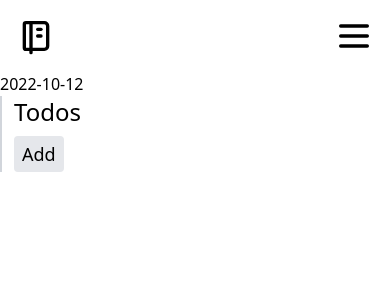
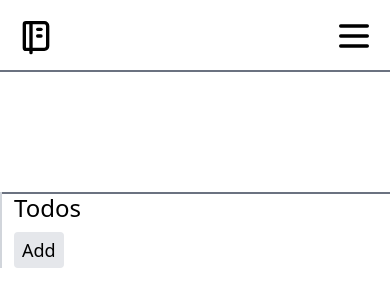
Before and after one commit to YuriiRG/daily-planner, a React (Vite) app: page / in a window 390 px wide. Shown: the top 306 px of the page. Built offline with nearby package versions, Linux system fonts and the light colour scheme.

Commit message:
Create basic notes editor

```diff
--- a/src/components/DayDataDisplay.tsx
+++ b/src/components/DayDataDisplay.tsx
@@ -1,6 +1,7 @@
 import getToday from '../helpers/getToday';
 import { useMainStore } from '../store';
 import NewTodo from './NewTodo';
+import NotesEditor from './NotesEditor';
 import TodoItem from './TodoItem';
 
 type DayDataDisplayProps = {
@@ -16,7 +17,7 @@ export default function DayDataDisplay({ id }: DayDataDisplayProps) {
   return (
     <div className='flex flex-col items-stretch sm:h-full sm:flex-grow sm:flex-row'>
       <div className='sm:flex-shrink sm:flex-grow sm:basis-0'>
-        {id}
+        <NotesEditor />
       </div>
       <div className='border-l-2 border-gray-300 pl-3 text-lg sm:flex-shrink sm:basis-80'>
         <h2 className='text-2xl'>Todos</h2>
--- /dev/null
+++ b/src/components/NotesEditor.tsx
@@ -0,0 +1,24 @@
+export default function NotesEditor() {
+  return (
+    <div
+      contentEditable={true}
+      className='mx-auto break-words outline outline-2 outline-gray-500 sm:w-[30rem]'
+    >
+      <div>
+        <br />
+      </div>
+      <div>
+        <br />
+      </div>
+      <div>
+        <br />
+      </div>
+      <div>
+        <br />
+      </div>
+      <div>
+        <br />
+      </div>
+    </div>
+  );
+}
```
